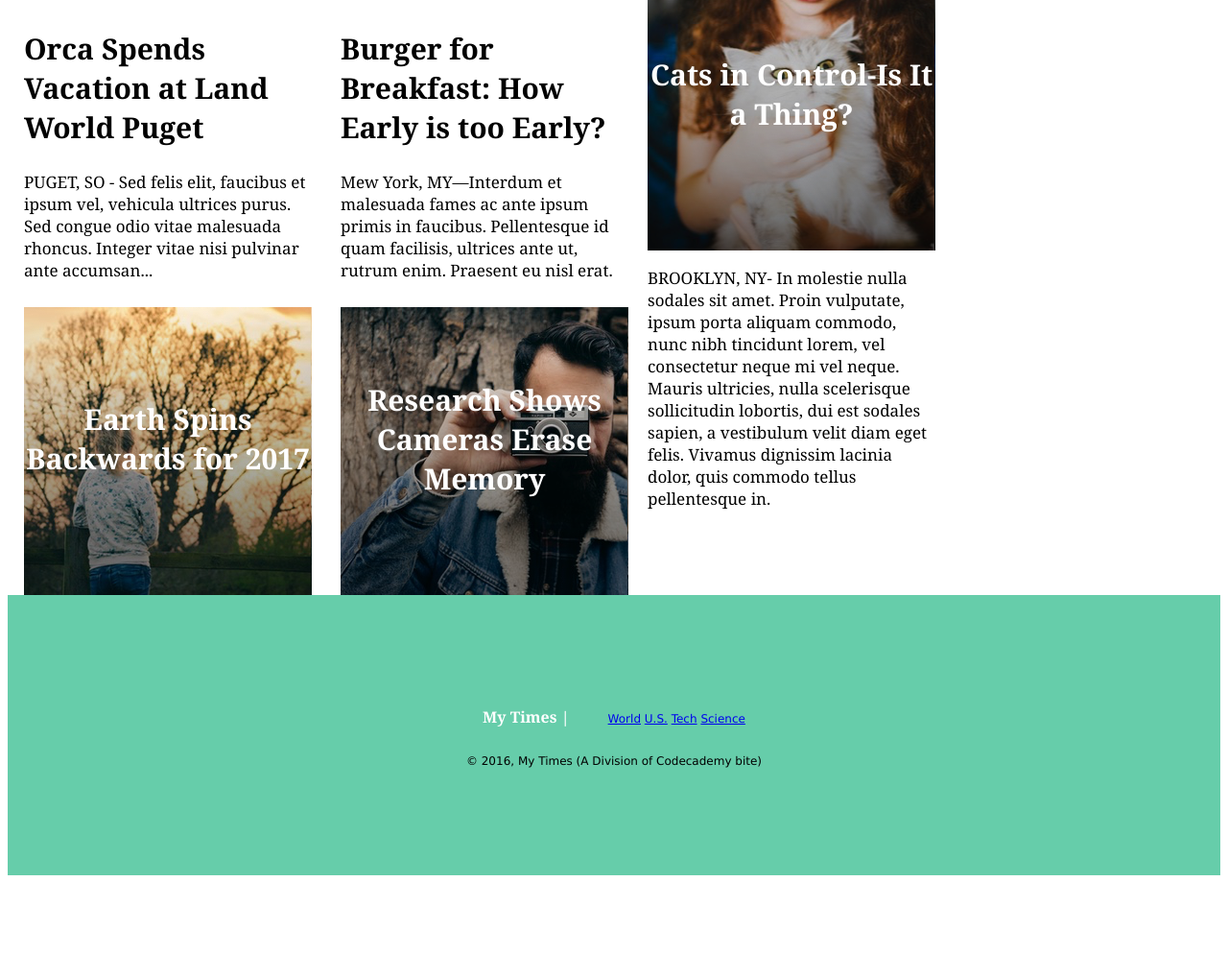
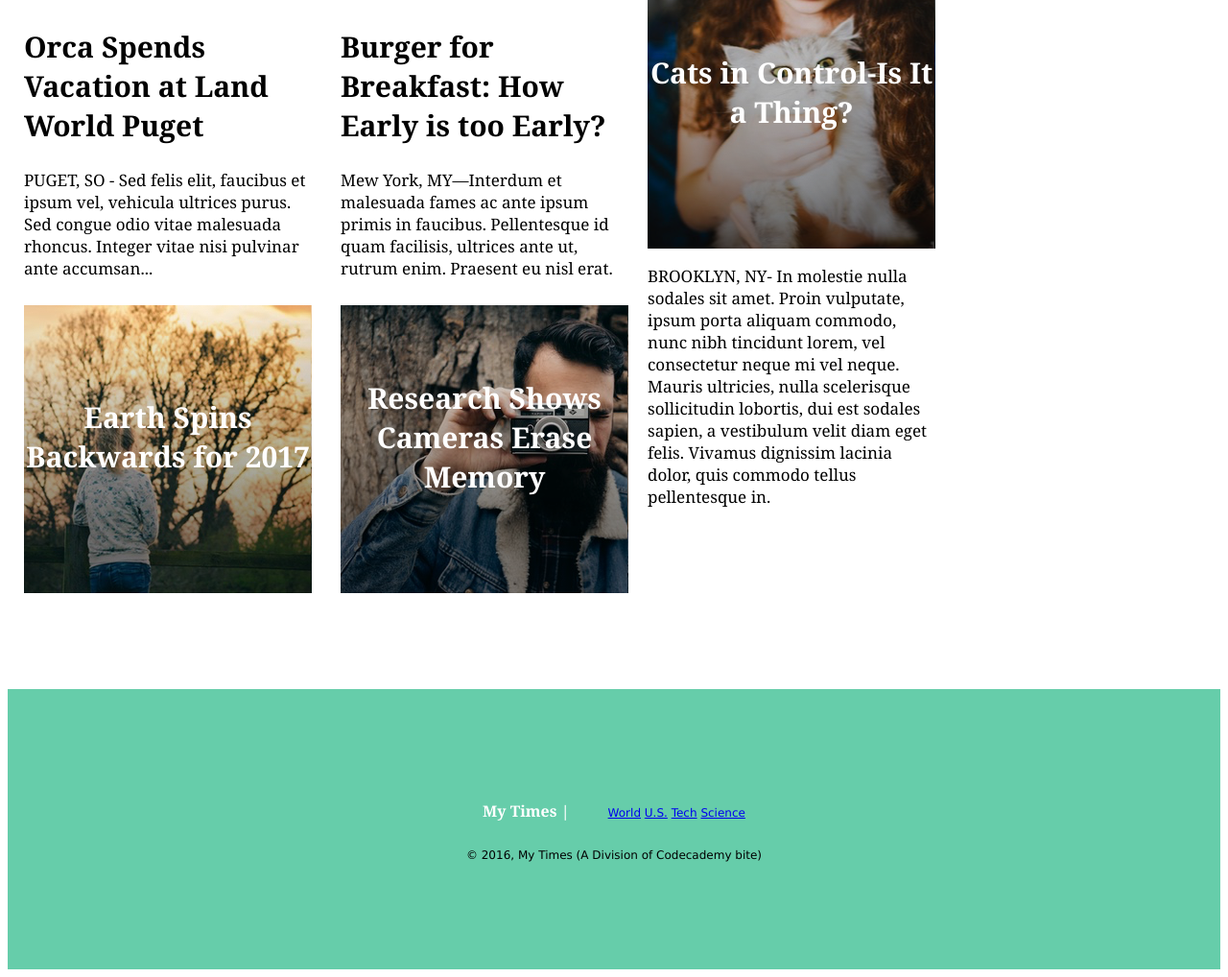
Before and after one commit to credeker/my_times, a plain HTML site: page index.html in a window 1280 px wide. Shown: the part 672-1690 px from the top of the page at 96% size. Before the commit the page ends 1592 px from the top, so only its background shows below. Drawn offline with Linux system fonts and the light colour scheme.

Commit message:
Fix min-width

```diff
--- a/resources/css/style.css
+++ b/resources/css/style.css
@@ -22,7 +22,6 @@ header p{
 #logo_container{
   display: flex;
   align-items: center;
-  border: 1px solid black;
 }
 
 .logo{
@@ -34,6 +33,7 @@ header p{
 #main_container {
   display: flex;
   justify-content: center;
+  min-width: 1250px;
 }
 
 .column {
@@ -144,7 +144,7 @@ footer {
   flex-direction: column;
   align-items: center;
   background-color: MediumAquamarine;
-  margin: auto;
+  margin-top: 100px;
   font-family: Verdana;
   font-size: 12px;
   padding: 100px 0;
```
